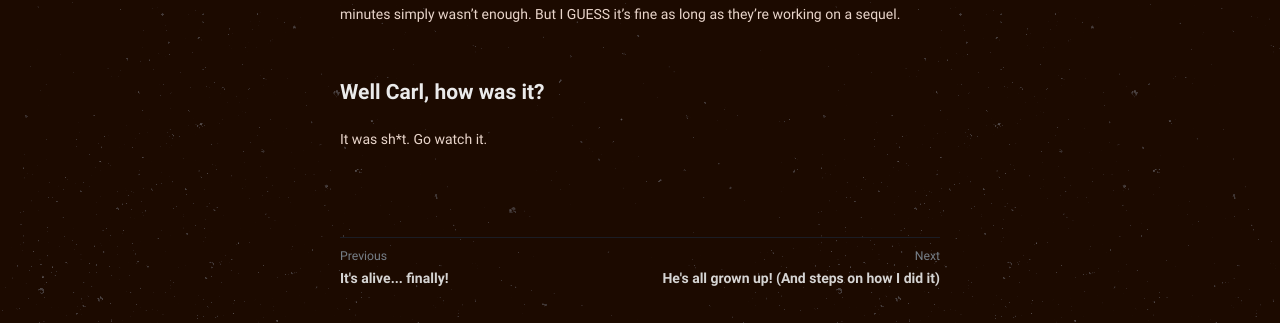
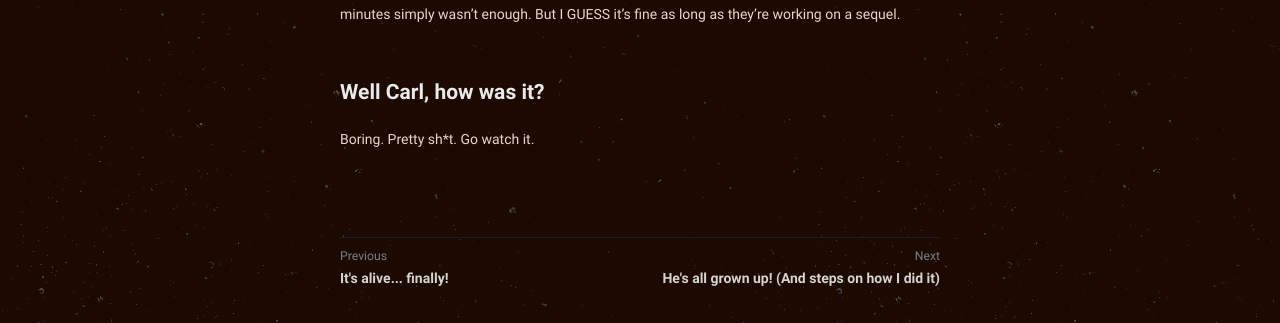
Before and after one commit to philippines69/carlcastroarchives, a Jekyll site: the page built from _posts/2022-06-30-morbius-is-one-of-the-movies-of-all-time.md, in a window 1280 px wide. Shown: the part 1653-1976 px from the top of the page. Built offline with Jekyll 4.4.1, drawn with Linux system fonts in a browser that asks for light colours.

Commit message:
Update from Forestry.io philippines69 updated _posts/2022-06-30-morbius-is-one-of-the-movies-of-all-time.md

```diff
--- a/_posts/2022-06-30-morbius-is-one-of-the-movies-of-all-time.md
+++ b/_posts/2022-06-30-morbius-is-one-of-the-movies-of-all-time.md
@@ -24,4 +24,4 @@ Of all the Marvel movies, I'd say Morbius is definitely one of them. The runtime
 
 # Well Carl, how was it?
 
-It was sh*t. Go watch it.
+Boring. Pretty sh*t. Go watch it.
```
